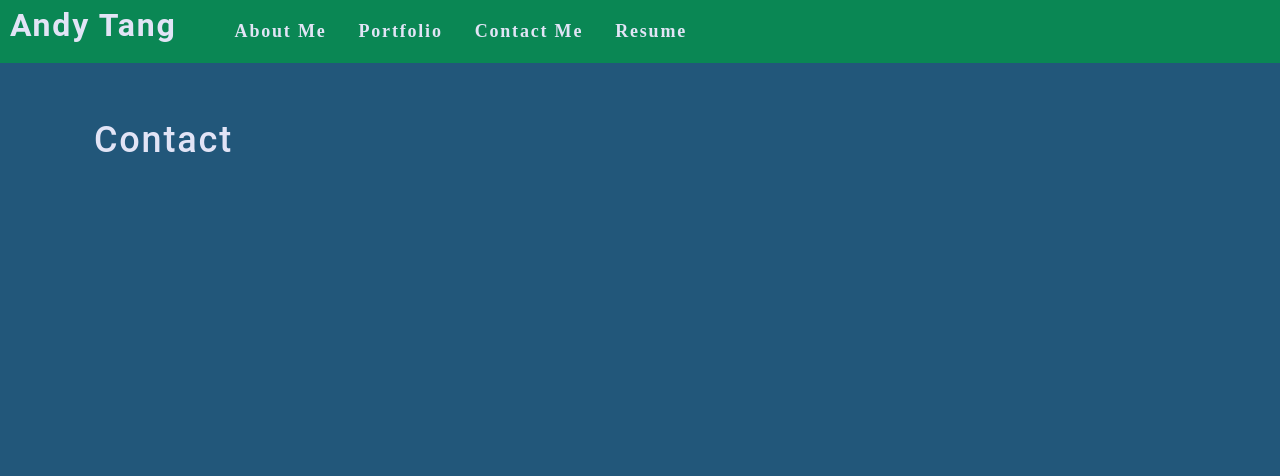
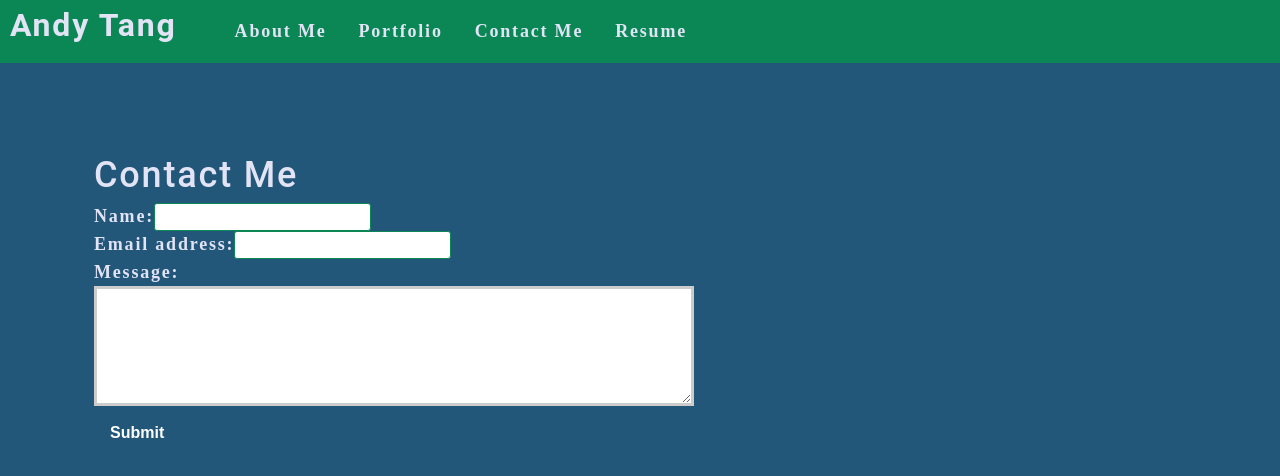
Before and after one commit to andytang02/react-portfolio, a React (Create React App) app: page / in a window 1280 px wide. Both pictures are taken after a click on the element "Contact Me". Shown: the top 476 px of the page. Built offline with nearby package versions, Linux system fonts and the light colour scheme.

Commit message:
contact form html

```diff
--- a/src/components/Contact/index.js
+++ b/src/components/Contact/index.js
@@ -1,10 +1,62 @@
-import React from 'react';
+import React, {useState} from 'react';
+import { validateEmail } from '../../utils/helpers';
 
 function Contact() {
+    const [errorMessage, setErrorMessage] = useState('');
+    const [formState, setFormState] = useState({name: '', email: '', message: ''});
+    const { name, email, message } = formState;
 
-  return (
-    <h1>Contact</h1>
-  );
+    function handleChange(e) {
+        if (e.target.name === 'email') {
+            const isValid = validateEmail(e.target.value);
+            if (!isValid) {
+                setErrorMessage('Your email is invalid.');
+            } else {
+                setErrorMessage('');
+            }
+        }
+        else {
+            if (!e.target.value.length) {
+              setErrorMessage(`${e.target.name} is required.`);
+            } else {
+              setErrorMessage('');
+            }
+        }
+
+        if (!errorMessage) {
+            setFormState({ ...formState, [e.target.name]: e.target.value });
+        }
+    }
+
+    function handleSubmit(e) {
+        e.preventDefault();
+    }
+
+    return (
+        <section className="my-5">
+          <h1>Contact Me</h1>
+          <form id="contact-form" onSubmit={handleSubmit}>
+            <div>
+                <label htmlFor="name">Name:</label>
+                <input type="text" defaultValue={name} onChange={handleChange} name="name" />
+            </div>
+            <div>
+                <label htmlFor="email">Email address:</label>
+                <input type="email" defaultValue={email} onChange={handleChange} name="email" />
+            </div>
+            <div>
+                <label htmlFor="message">Message:</label>
+                <textarea name="message" defaultValue={message} onChange={handleChange} rows="5"  />
+            </div>
+            {errorMessage && (
+                <div>
+                    <p className="error-text">{errorMessage}</p>
+                </div>
+            )}
+            <button data-testid="button" type="submit">Submit</button>
+          </form>
+        </section>
+    )
 }
 
 export default Contact;
--- /dev/null
+++ b/src/utils/helpers.js
@@ -0,0 +1,8 @@
+export function capitalizeFirstLetter(string) {
+    return string.charAt(0).toUpperCase() + string.slice(1);
+  }
+
+export function validateEmail(email) {
+    var re = /^(([^<>()[\]\\.,;:\s@"]+(\.[^<>()[\]\\.,;:\s@"]+)*)|(".+"))@((\[[0-9]{1,3}\.[0-9]{1,3}\.[0-9]{1,3}\.[0-9]{1,3}\])|(([a-zA-Z\-0-9]+\.)+[a-zA-Z]{2,}))$/;
+    return re.test(String(email).toLowerCase());
+}
```
Also changed, not shown: 1 other file (tests, documents, lock files or other folders).
